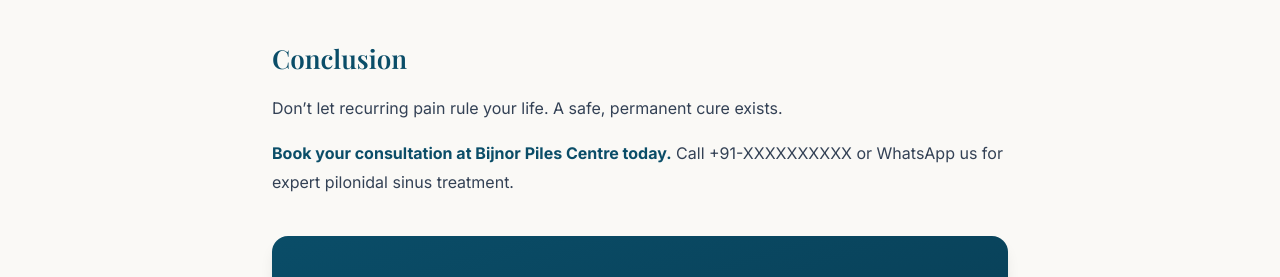
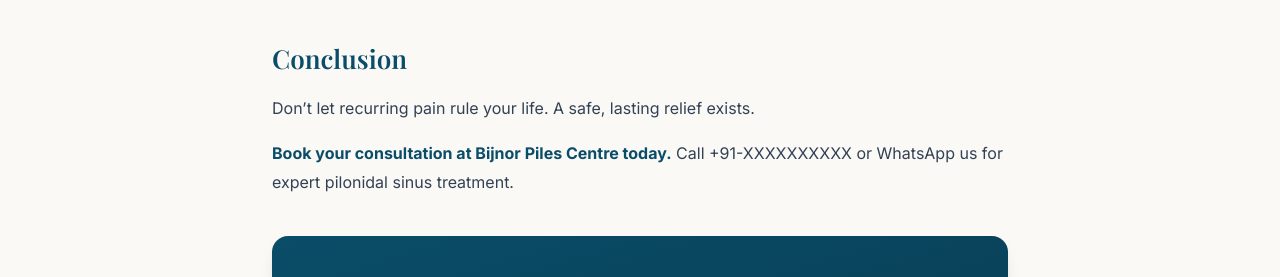
Before and after one commit to kumarparmod23/bijnorpilescentre, a Jekyll site: the page built from _posts/en/2026-04-10-pilonidal-sinus-treatment.md, in a window 1280 px wide and 900 px high, scrolled down 1915 px. Shown: the part 162-439 px from the top of the window. Built offline with Jekyll 4.4.1, drawn with Linux system fonts in a browser that asks for light colours; nearby versions of some CDN libraries; some of the changed text lies outside the part shown.

Commit message:
Update treatment messaging and success-rate claims

```diff
--- a/_posts/en/2026-04-10-pilonidal-sinus-treatment.md
+++ b/_posts/en/2026-04-10-pilonidal-sinus-treatment.md
@@ -1,7 +1,7 @@
 ---
 layout: post
-title: "Pilonidal Sinus: Causes, Risks and Permanent Cure"
-meta_description: "Pilonidal sinus is a painful condition near the tailbone. Learn its causes, risks and the safest permanent treatment options."
+title: "Pilonidal Sinus: Causes, Risks and Treatment"
+meta_description: "Pilonidal sinus is a painful condition near the tailbone. Learn its causes, risks and the safest treatment options."
 keywords: [pilonidal sinus, pilonidal sinus treatment, pilonidal cyst, kshar sutra pilonidal, tailbone infection, sinus surgery, bijnor piles centre, pilonidal cure, hair sinus, recurring boils tailbone]
 condition: "Pilonidal Sinus"
 slug: "pilonidal-sinus-treatment"
@@ -56,6 +56,6 @@
 Recurrence is rare with Kshar Sutra plus good hygiene.
 
 ## Conclusion
-Don't let recurring pain rule your life. A safe, permanent cure exists.
+Don't let recurring pain rule your life. A safe, lasting relief exists.
 
 **Book your consultation at Bijnor Piles Centre today.** Call +91-XXXXXXXXXX or WhatsApp us for expert pilonidal sinus treatment.
```
